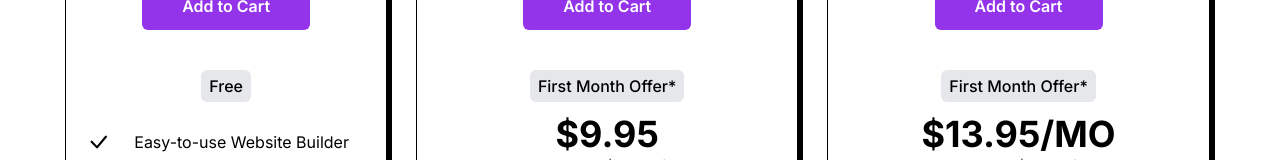
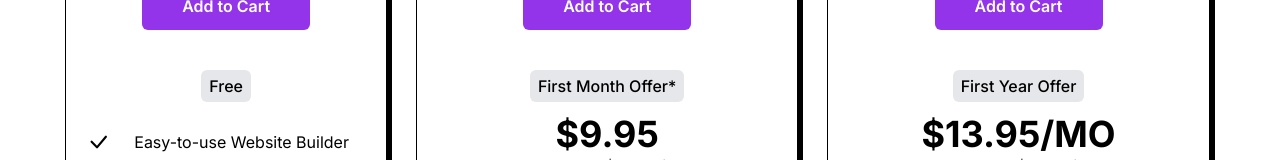
Before and after one commit to Richey24/subdomain-market-place, a Next.js app: page /pricing in a window 1280 px wide. Shown: the part 711-871 px from the top of the page. Built offline with nearby package versions, Linux system fonts and the light colour scheme.

Commit message:
Update page.tsx

```diff
--- a/src/app/(page)/pricing/page.tsx
+++ b/src/app/(page)/pricing/page.tsx
@@ -50,6 +50,7 @@ export default function Pricing() {
       usage: [...useage1Month, "Sell Products"],
       tag: "Yearly",
       price: "$13.95/MO",
+      offer: "First Year Offer",
       priceTagline: "Renews at $29.99/MO",
       isPrimary: false,
       type: "ecommerce",
@@ -84,6 +85,7 @@ export default function Pricing() {
       usage: [...useage1Month, "Sell Services", "Payment with secure checkout"],
       tag: "Yearly",
       price: "$13.95/MO",
+      offer: "First Year Offer",
       priceTagline: "Renews at $29.99/MO",
       isPrimary: false,
       type: "service",
```
